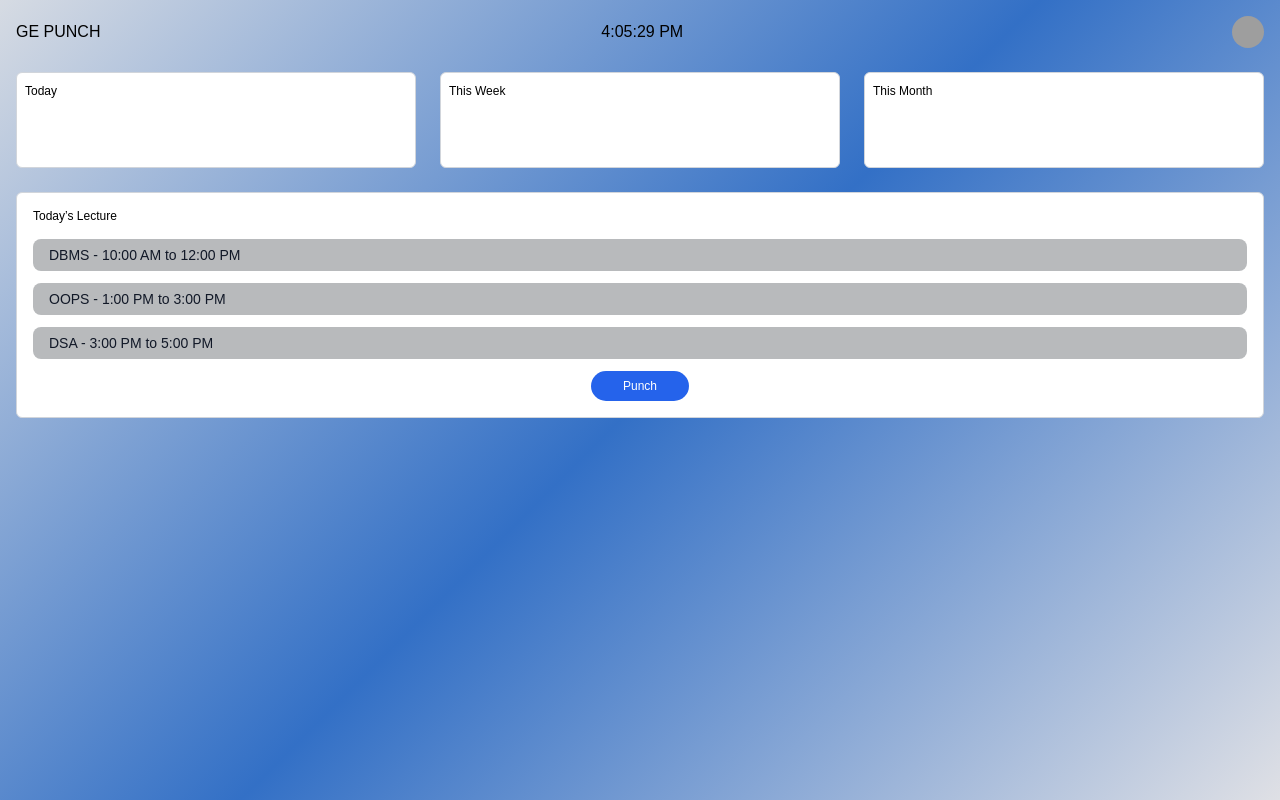
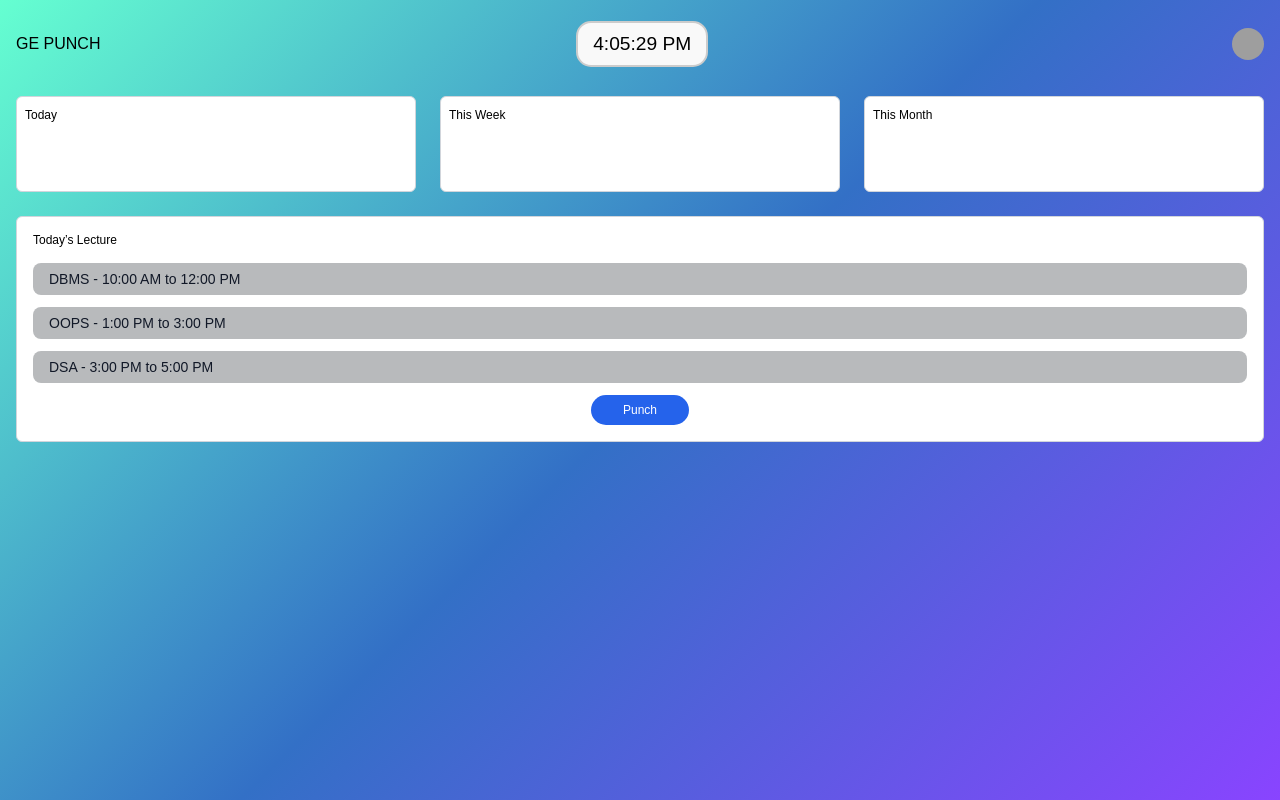
Before and after one commit to vipuljoshi0001/gepunch, a plain HTML site: page dashboard.html in a window 1280 px wide. Drawn offline with Linux system fonts and the light colour scheme; grey boxes are pictures that could not be loaded; some icons are missing.

Commit message:
dash.css

```diff
--- a/dash.css
+++ b/dash.css
@@ -6,7 +6,7 @@
 
 body {
   font-family: Arial, sans-serif;
-    background: linear-gradient(135deg, #d6dbe3, #3370c6, #dfe0e5); /* Gradient background */
+  background: linear-gradient(135deg, #65ffd1, #3370c6, #8944ff); /* Gradient background */
   min-height: 100vh;
   padding: 1rem;
 
@@ -45,6 +45,17 @@
   height: 32px;
   border-radius: 9999px;
   object-fit: cover;
+}
+
+header .real-time, header .real-date {
+    display: inline-block;
+    padding: 10px 15px;
+    border: 2px solid #ccc;
+    border-radius: 15px;
+    background-color: #f9f9f9;
+    margin: 5px;
+    font-size: 1.2em;
+    text-align: center;
 }
 
 .main {
@@ -105,7 +116,7 @@
 
 .punch-button {
   background-color: #2563eb;
-    color: white;
+  color: rgb(255, 255, 255);
   font-size: 0.75rem;
   font-weight: normal;
   border: none;
```
Lines whose indentation alone changed are shown as unchanged.
